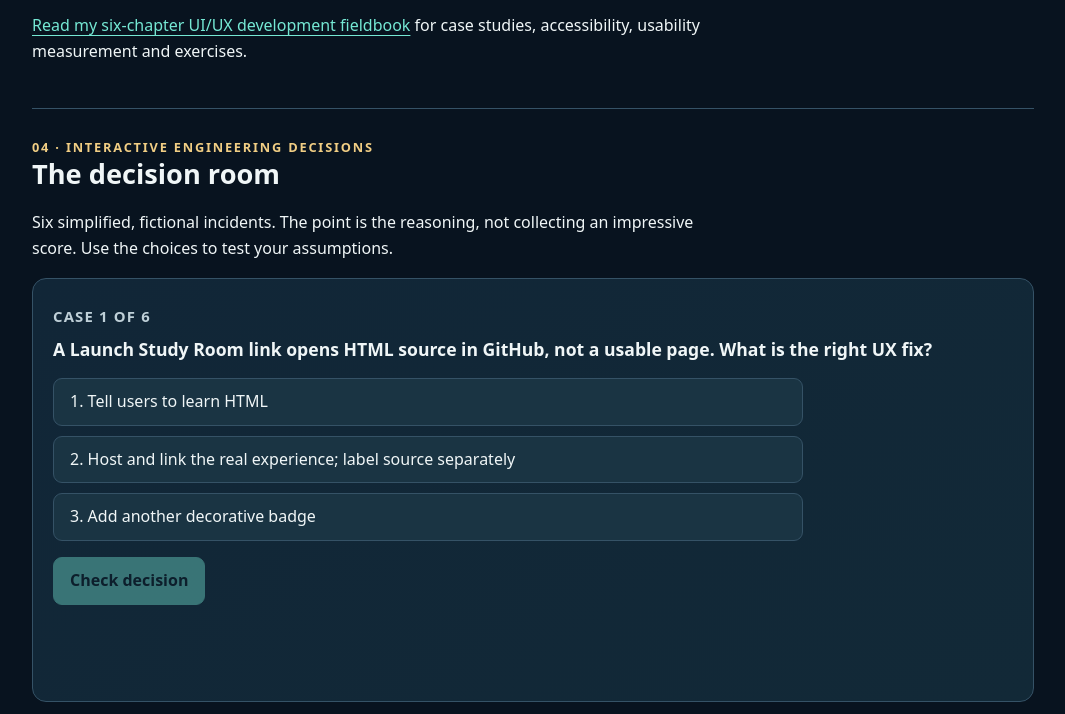
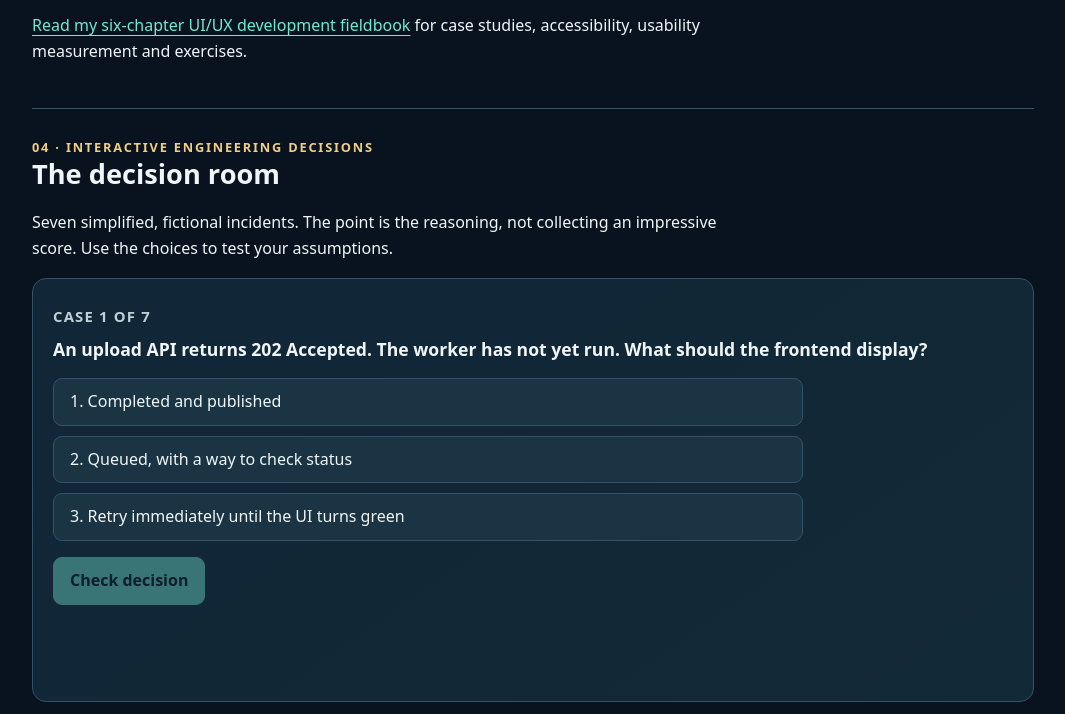
Before and after one commit to CayelaemJ/CayelaemJ, a plain HTML site: page docs/interactive/index.html in a window 1280 px wide. Shown: the part 2299-3013 px from the top of the page, without its empty margins (107-1172 px from the left). Drawn offline with Linux system fonts and the light colour scheme.

Commit message:
feat(study-room): add reliability course and truthful-status challenge

```diff
--- a/docs/interactive/index.html
+++ b/docs/interactive/index.html
@@ -71,6 +71,7 @@ code{background:#1f3a49;padding:2px 5px;border-radius:4px}
 <div class="card"><div class="tag">CAPSTONE</div><h3>07. Demonstrate the work</h3><p>Small end-to-end builds with reproducible proof.</p><a href="../academy/07_CAPSTONES.md">Read lesson</a></div>
 <div class="card"><div class="tag">RUNNABLE PROJECT</div><h3>08. Build with me</h3><p>Python, transactional SQLite, fictional source events and business metrics.</p><a href="../OMNIMASTER_BUILD_WITH_ME.md">Open Volume V</a></div>
 <div class="card"><div class="tag">HUMAN-CENTRED DESIGN</div><h3>09. UI/UX and usability</h3><p>How I design interfaces that help people complete tasks, understand results, and recover from errors.</p><a href="../OMNIMASTER_HUMAN_INTERFACE.md">Read Volume VI</a></div>
+<div class="card"><div class="tag">RELIABILITY ENGINEERING</div><h3>10. Fail safely and recover</h3><p>Retry rules, idempotency, dead letters, incident review and truthful frontend progress.</p><a href="../OMNIMASTER_RELIABILITY_FIELD_GUIDE.md">Read Volume VII</a></div>
 </div>
 </section>
 <section id="book" aria-labelledby="book-title">
@@ -99,9 +100,9 @@ code{background:#1f3a49;padding:2px 5px;border-radius:4px}
 <section id="cases" aria-labelledby="cases-title">
 <div class="eyebrow">04 · Interactive engineering decisions</div>
 <h2 id="cases-title">The decision room</h2>
-<p>Six simplified, fictional incidents. The point is the reasoning, not collecting an impressive score. Use the choices to test your assumptions.</p>
+<p>Seven simplified, fictional incidents. The point is the reasoning, not collecting an impressive score. Use the choices to test your assumptions.</p>
 <div class="card">
-<p class="tag" id="quiz-counter">CASE 1 OF 6</p>
+<p class="tag" id="quiz-counter">CASE 1 OF 7</p>
 <h3 id="quiz-question">Loading case...</h3>
 <div id="quiz-options" role="group" aria-label="Choose an engineering decision"></div>
 <div class="btnrow"><button id="quiz-submit" type="button" disabled>Check decision</button><button class="secondary" id="quiz-next" type="button" hidden>Next case</button></div>
@@ -136,6 +137,7 @@ code{background:#1f3a49;padding:2px 5px;border-radius:4px}
 "use strict";
 (function () {
   const questions = [
+    {q:"An upload API returns 202 Accepted. The worker has not yet run. What should the frontend display?",a:["Completed and published","Queued, with a way to check status","Retry immediately until the UI turns green"],c:1,why:"202 confirms acceptance, not completion. Use a status contract and show the actual backend state. Retrying blindly may duplicate work."},
     {q:"A Launch Study Room link opens HTML source in GitHub, not a usable page. What is the right UX fix?",a:["Tell users to learn HTML","Host and link the real experience; label source separately","Add another decorative badge"],c:1,why:"Navigation is part of usability. Link the user to the experience they expect, and test the whole task path."},
     {q:"One invoice has two deliveries and three inspections. The joined report sums the invoice six times. First move?",a:["Add DISTINCT to the amount","Define the invoice grain and reconcile join cardinality","Change the chart framework"],c:1,why:"The invoice belongs at invoice grain. The two child relationships multiplied the rows; a correct model or aggregation must preserve the source total."},
     {q:"Two source updates share one timestamp second. Your incremental query uses > last_timestamp. What is safest?",a:["Assume no change was missed","Refresh the browser faster","Prove a reliable change position or design bounded replay and reconciliation"],c:2,why:"A coarse exclusive watermark can miss boundary updates. A changed-row/event log is needed if full history and deletes matter."},
```
